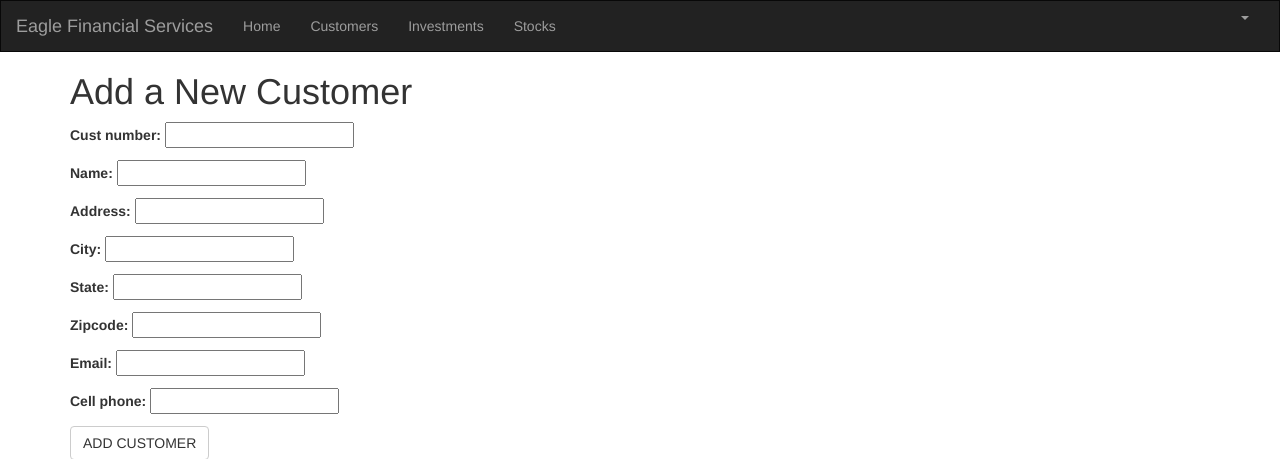
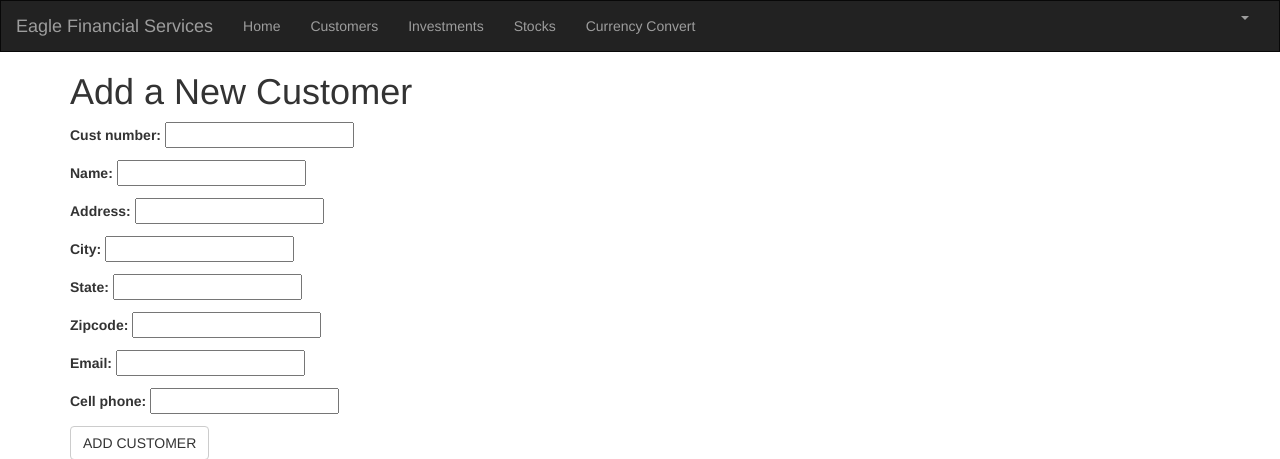
Before and after one commit to JosephineQiu/ISQA8380_EagleFinancial, a Django app: page /customer/create/ in a window 1280 px wide. Shown: the top 459 px of the page. Run offline with Django 3.2, Linux system fonts and the light colour scheme; a user stored in the database is signed in; some libraries are stand-ins or nearby versions.

Commit message:
currency convert:

```diff
--- a/portfolio/templates/portfolio/base.html
+++ b/portfolio/templates/portfolio/base.html
@@ -72,6 +72,7 @@
                 <li><a href="{% url 'portfolio:customer_list' %}">Customers</a></li>
                <li><a href="{% url 'portfolio:investment_list' %}">Investments</a></li>
                 <li><a href="{% url 'portfolio:stock_list' %}">Stocks</a></li>
+                <li><a href="{% url 'portfolio:currency_convert' %}">Currency Convert</a></li>
 
             </ul>
             <ul class="nav navbar-nav navbar-right">
```
